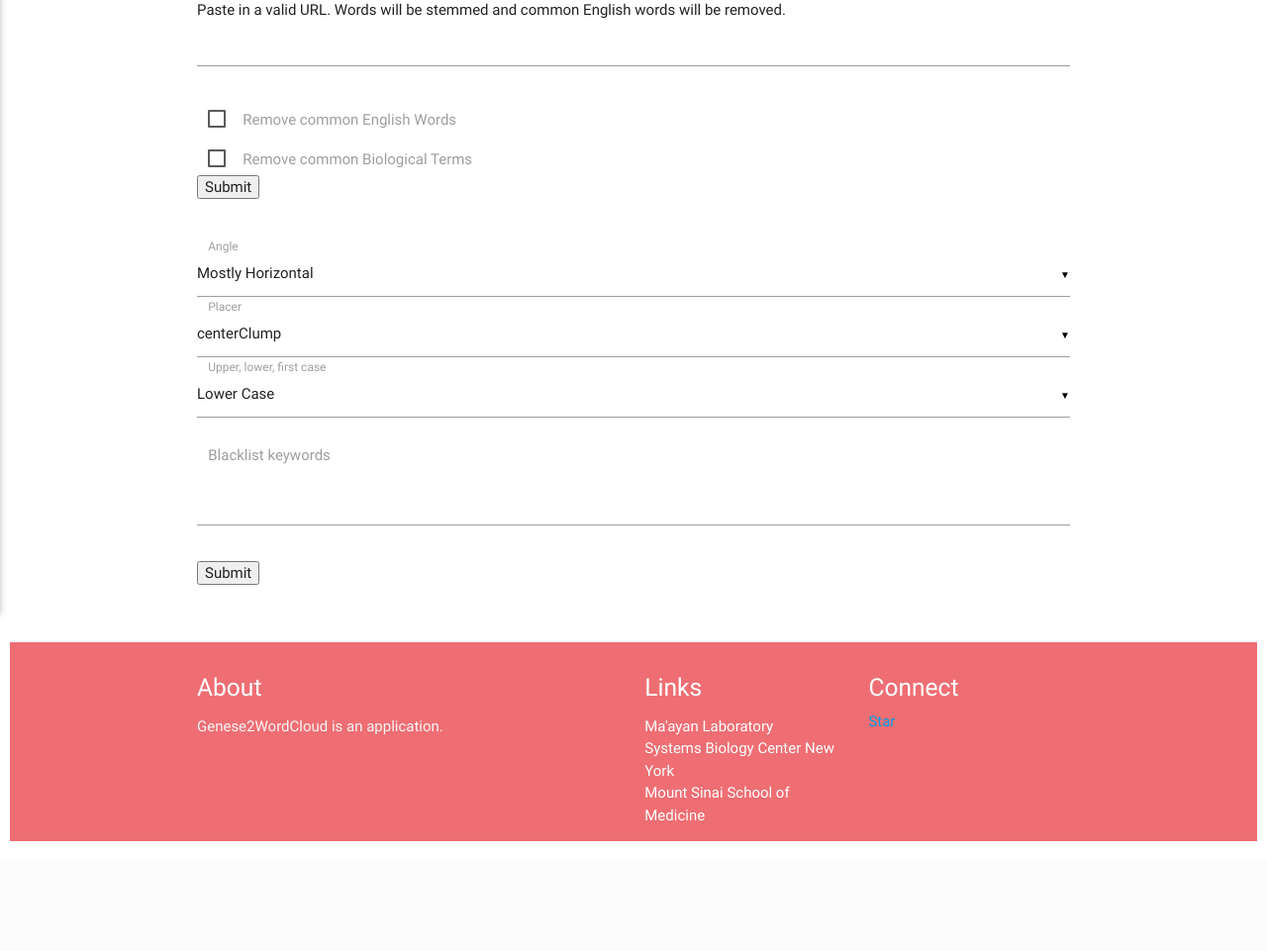
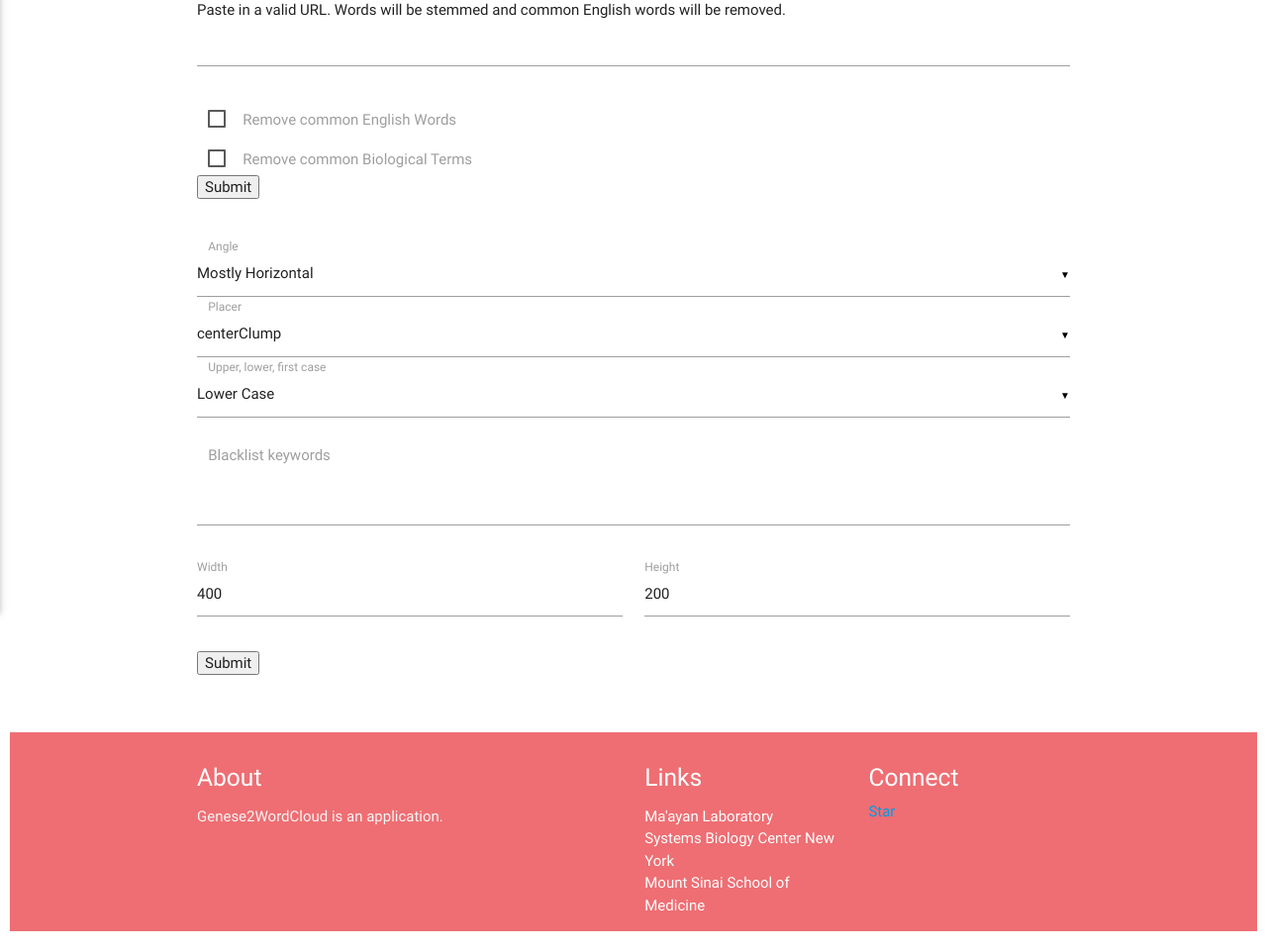
Before and after one commit to MaayanLab/GenesToWordCloud, a Flask app: page /create/url in a window 1280 px wide. Shown: the part 241-1202 px from the top of the page at 99% size. Before the commit the page ends 1091 px from the top, so only its background shows below. Run offline with Flask 2, Linux system fonts and the light colour scheme; some libraries are stand-ins or nearby versions.

Commit message:
Added option to modify width and height of image
Daniel Clarke

```diff
--- a/app.py
+++ b/app.py
@@ -21,7 +21,7 @@ def route_page(func):
 	app.add_url_rule('/create/%s' % (name), 'create_%s' % (name), create)
 	app.add_url_rule('/view/%s' % (name), 'view_%s' % (name), func, methods=['GET'])
 
-def process(text, args):
+def process_page(text, args):
 	d = {}
 
 	angler = args.get('angler')
@@ -52,6 +52,8 @@ def process(text, args):
 	if blacklist:
 		d['stopwords'] = blacklist.split()
 
+	d['width'], d['height'] = min(1920, int(args.get('width'))), min(1200, int(args.get('height')))
+
 	return generate(text, **d)
 
 @route_page
@@ -63,8 +65,10 @@ def genes():
 @route_page
 def free_text():
 	text = request.args.get('text')
+	if not text:
+		return None
 	# todo stopwords, biostopwords
-	return process(text, request.args)
+	return process_page(text, request.args)
 
 @route_page
 def url():
@@ -72,7 +76,7 @@ def url():
 	text = '\n'.join(map(str, url.readlines()))
 	url.close()
 	# todo: stopwords, biostopwords
-	return process(text, request.args)
+	return process_page(text, request.args)
 
 @route_page
 def author():
--- a/templates/create.html
+++ b/templates/create.html
@@ -39,6 +39,16 @@
 		<textarea name="blacklist" id="blacklist" class="materialize-textarea"></textarea>
 		<label for="blacklist">Blacklist keywords</label>
 	</p>
+	<div class="row">
+		<div class="input-field col s6">
+			<input type="text" name="width" id="width" value="400">
+			<label for="width">Width</label>
+		</div>
+		<div class="input-field col s6">
+			<input type="text" name="height" id="height" value="200">
+			<label for="height">Height</label>
+		</div>
+	</div>
 	<p class="input-field"><input type="submit"></p>
 </form>
 <p><br /></p>
```
